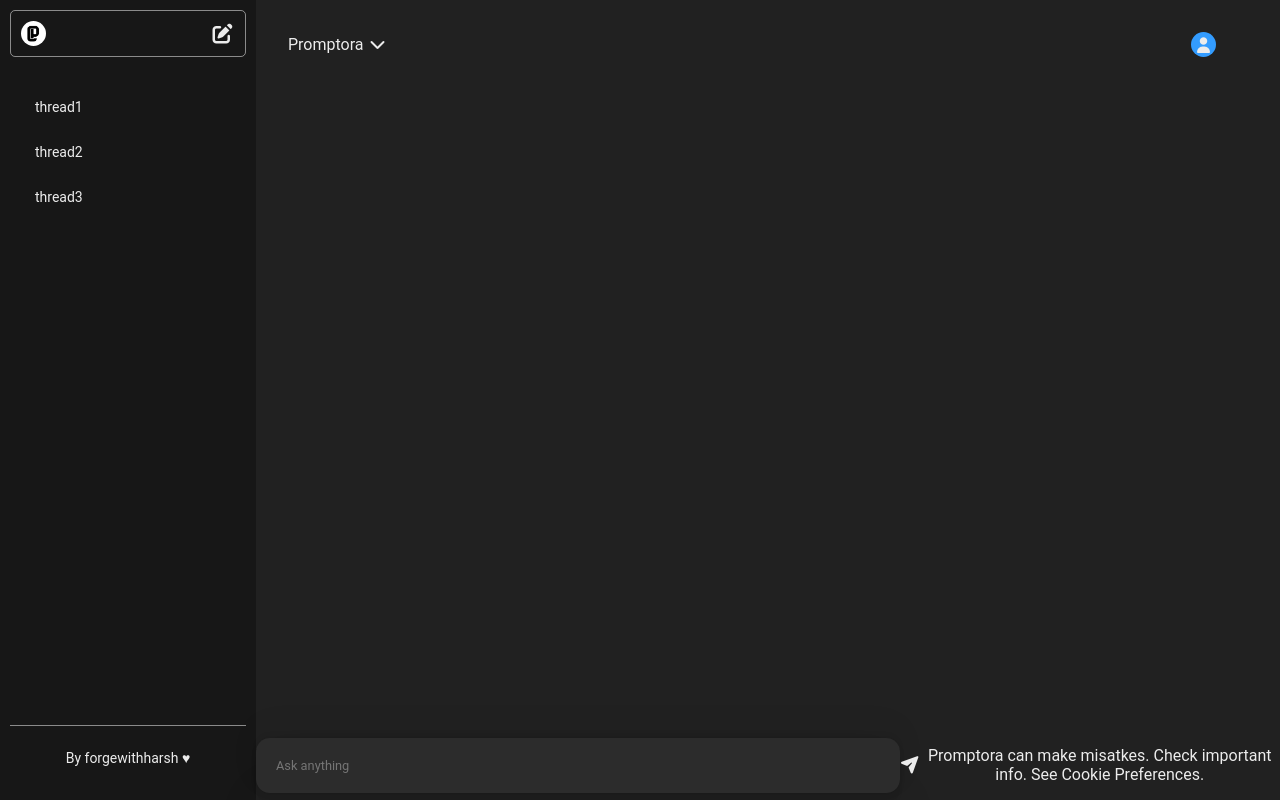
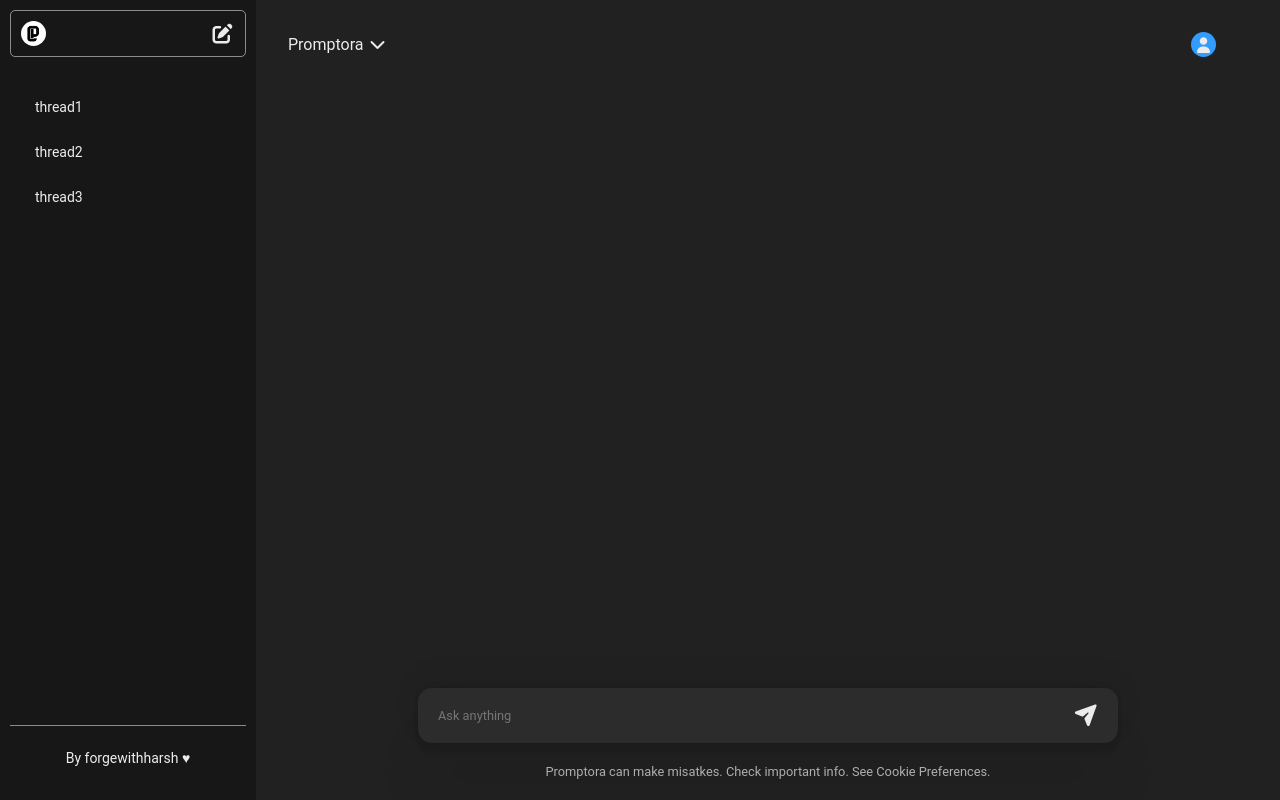
Before and after one commit to forgewithharsh/Promptora, a React (Vite) app in the folder Frontend/: page / in a window 1280 px wide. Built offline with nearby package versions, Linux system fonts and the light colour scheme.

Commit message:
done with chatWindow.css styling

```diff
--- a/Frontend/src/ChatWindow.css
+++ b/Frontend/src/ChatWindow.css
@@ -41,8 +41,9 @@
 .chatInput {
   width: 100%;
   display: flex;
+  flex-direction: column;
   justify-content: center;
-  align-self: center;
+  align-items: center;
 }
 
 .inputBox {
@@ -50,7 +51,7 @@
   position: relative;
   max-width: 700px;
   display: flex;
-  justify-content: center;
+  justify-content: space-between;
   align-items: center;
 }
 
@@ -69,3 +70,25 @@ input {
 input:focus {
   outline: none;
 }
+
+#submit{
+  cursor: pointer;
+  height: 35px;
+  width: 35px;
+  font-size: 20px;
+  position: absolute;
+  right: 15px;
+  display: flex;
+  align-items: center;
+  justify-content: center;
+}
+
+#submit i:hover{
+  color: #fff;
+}
+
+.info{
+  font-size: 0.8rem;
+  padding: 0.5rem;
+  color: #b4b4b4;
+}
```
